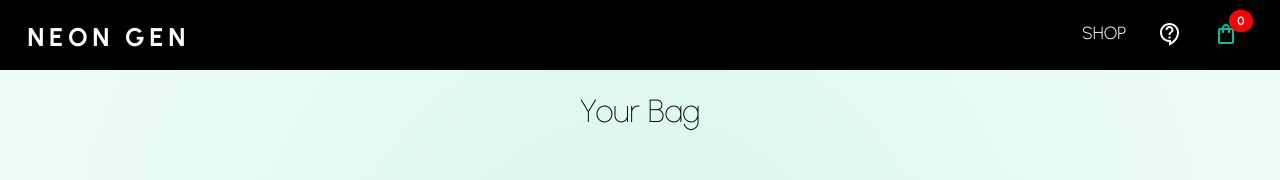
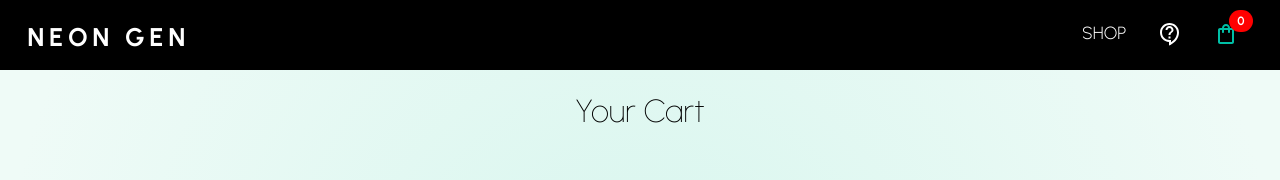
Before and after one commit to mazymark/NeonGen, a React (Vite) app: page /cart in a window 1280 px wide. Shown: the top 180 px of the page. Built offline with nearby package versions, Linux system fonts and the light colour scheme.

Commit message:
html-update

```diff
--- a/src/pages/Cart.jsx
+++ b/src/pages/Cart.jsx
@@ -24,7 +24,7 @@ export default function Cart() {
   return (
     <>
       <NavBar />
-      <h1 className="cart-title">Your Bag</h1>
+      <h1 className="cart-title">Your Cart</h1>
 
       {cart.length > 0 && (
         <Link className="continue-shopping-button" to="/shop">
```
